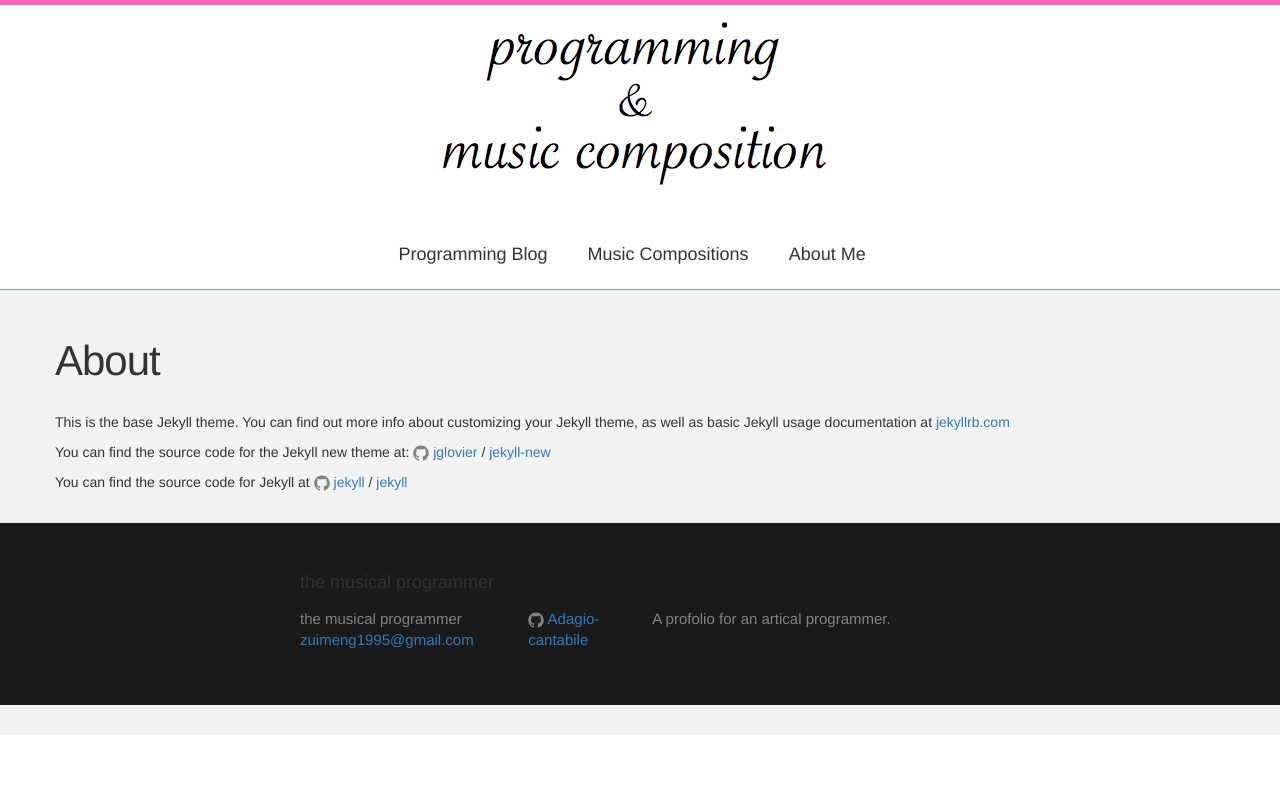
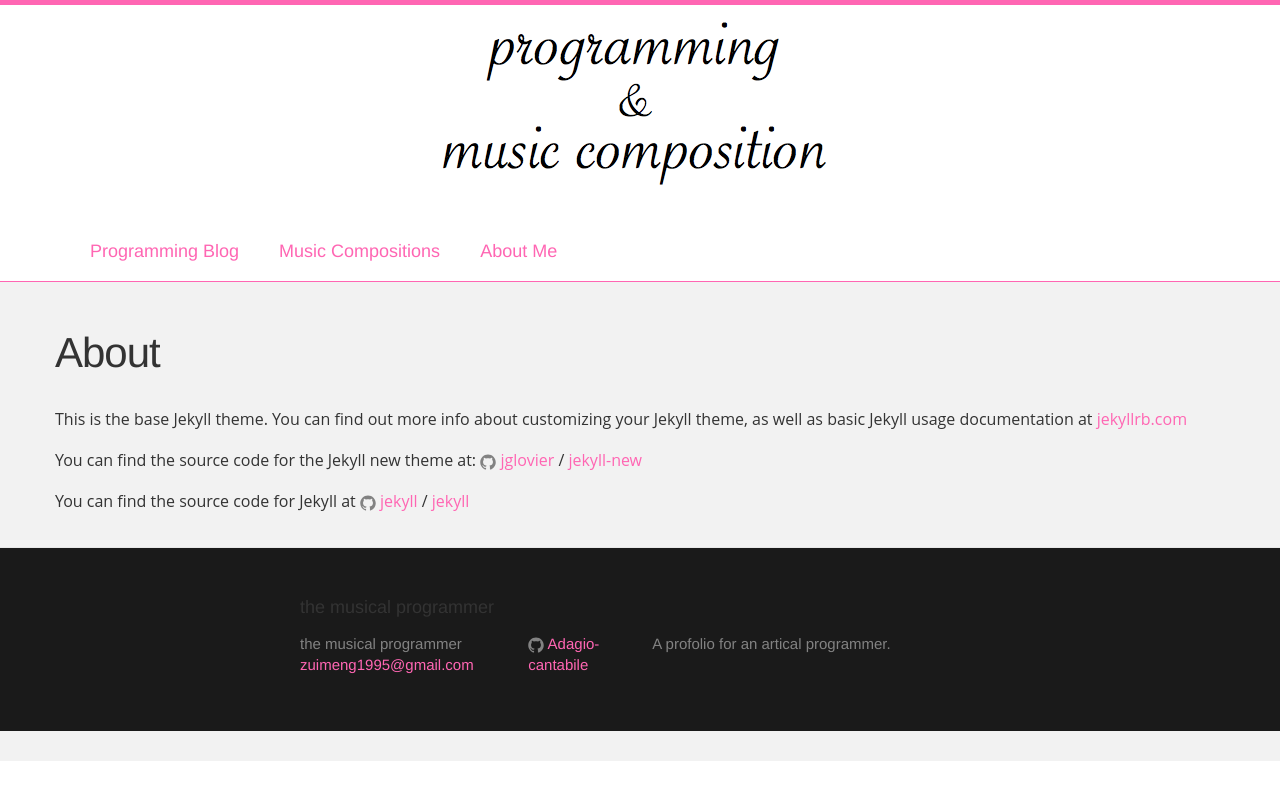
Before and after one commit to yc550370460/dukedukeduke.github.io, a Jekyll site: the page built from about.md, in a window 1280 px wide. Shown: the top 800 px of the page. Built offline with Jekyll 4.4.1, drawn with Linux system fonts in a browser that asks for light colours; nearby versions of some CDN libraries.

Commit message:
refactoring style sheets using Sass

```diff
--- a/_includes/head.html
+++ b/_includes/head.html
@@ -10,5 +10,6 @@
   <link rel="canonical" href="{{ page.url | replace:'index.html','' | prepend: site.baseurl | prepend: site.url }}">
   <link rel="alternate" type="application/rss+xml" title="{{ site.title }}" href="{{ "/feed.xml" | prepend: site.baseurl | prepend: site.url }}">
   <link rel="stylesheet" href="http://maxcdn.bootstrapcdn.com/bootstrap/3.3.6/css/bootstrap.min.css">
+  <link rel="stylesheet" href="https://maxcdn.bootstrapcdn.com/font-awesome/4.5.0/css/font-awesome.min.css">
   <script src="http://maxcdn.bootstrapcdn.com/bootstrap/3.3.6/js/bootstrap.min.js"></script>
 </head>
--- a/_includes/header.html
+++ b/_includes/header.html
@@ -4,17 +4,13 @@
   </div>
   <br />
 
-  <div class="container-fluid">
-    <div class="navbar" style="margin:auto;width:42%">
-    <ul class="navbar-nav nav">
-    <li><button href="#" class="nav-button" style="font-size:18px">Programming Blog</button></li>
-    <li><button href="#" class="nav-button" style="font-size:18px">Music Compositions</button></li>
+  <div class="container" style="text-align:center">
+    <div class="navbar" style="margin-bottom:0;border:0">
+    <ul class="navbar-nav nav" style="text-align:center;width:100%;margin:auto">
+    <li><a href="{{ site.baseurl }}/index.html" class="button nav-button">Programming Blog</a></li>
+    <li><a href="#" class="button nav-button">Music Compositions</a></li>
     <li class="trigger">
-      {% for my_page in site.pages %}
-      {% if my_page.title %}
-      <button href="#" class="nav-button" style="font-size:18px">About Me</button>
-      {% endif %}
-      {% endfor %}
+      <a href="#" class="button nav-button">About Me</a>
     </li>
     </ul>
     </div>
--- a/_sass/_base.scss
+++ b/_sass/_base.scss
@@ -1,3 +1,6 @@
+//define variables
+$brand-color: #ff66b3;
+
 /**
  * Reset some basic elements
  */
@@ -91,15 +94,15 @@ h1, h2, h3, h4, h5, h6 {
  * Links
  */
 a {
-    color: $brand-color;
-    text-decoration: none;
+    color: $brand-color !important;
+    text-decoration: none !important;
 
     &:visited {
-        color: darken($brand-color, 15%);
+        color: $brand-color !important;
     }
 
     &:hover {
-        color: $text-color;
+        color: $text-color; //buttons will override this
         text-decoration: underline;
     }
 }
@@ -115,43 +118,48 @@ a {
 }
 
 .truncate {
-    white-space: nowrap;
     overflow: hidden;
     text-overflow: ellipsis;
     word-wrap: break-word;
 }
+
+.button {
+    text-align:center;
+    text-decoration:none;
+    background-color: white; //every button is white when is unclicked
+    &:hover {
+      text-decoration:none;
+    }
+}
+
 .readmore-button {
-    text-align:center;
     width: 150px;
     font-size: 22px;
-    color: #ff66b3;
-    background-color: white;
-    padding: 0;
-    border: 2px solid #ff66b3;
-    text-decoration:none;
+    color: $brand-color;
+    border: 2px solid $brand-color;
     padding: 8px;
-}
-.readmore-button:visited {
-    color: #ff66b3;
-}
-.readmore-button:hover {
-    text-decoration:none;
-    background-color: #ff66b3;
+    &:hover {
+	background-color: $brand-color;
 	color: white;
 	transition: 0.8s;
     }
-
+}
 
 .nav-button{
-    background-color: white;
     padding: 10px;
-    margin: 5px;
+    font-size: 18px; //nav button is 18px
     border: 5px solid white;
+    &:hover {
+	background-color: white !important;
+	color: $brand-color !important;
+	border-bottom: 5px solid $brand-color;
+	transition: 0.8s;
     }
-.nav-button:hover{
-    border-bottom: 5px solid #ff66b3;
-    transition: 0.5s;
+    &:visited {
+    	background-color: white !important;
     }
+}
+
 /**
  * Blockquotes
  */
--- a/_sass/_layout.scss
+++ b/_sass/_layout.scss
@@ -244,4 +244,9 @@
             font-size: 18px;
         }
     }
+    p {
+        font-family: Open Sans;
+	font-size: 16px;
+	line-height: 31px;
+    }
 }
```
Also changed, not shown: index.html (+7 -3 lines). Lines whose indentation alone changed are shown as unchanged.
